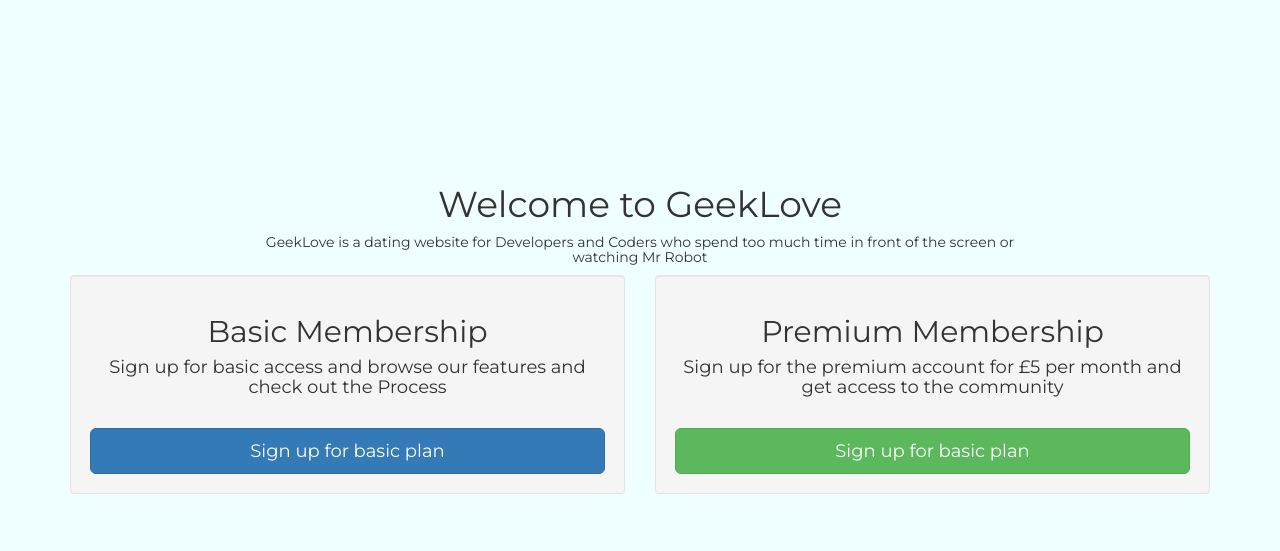
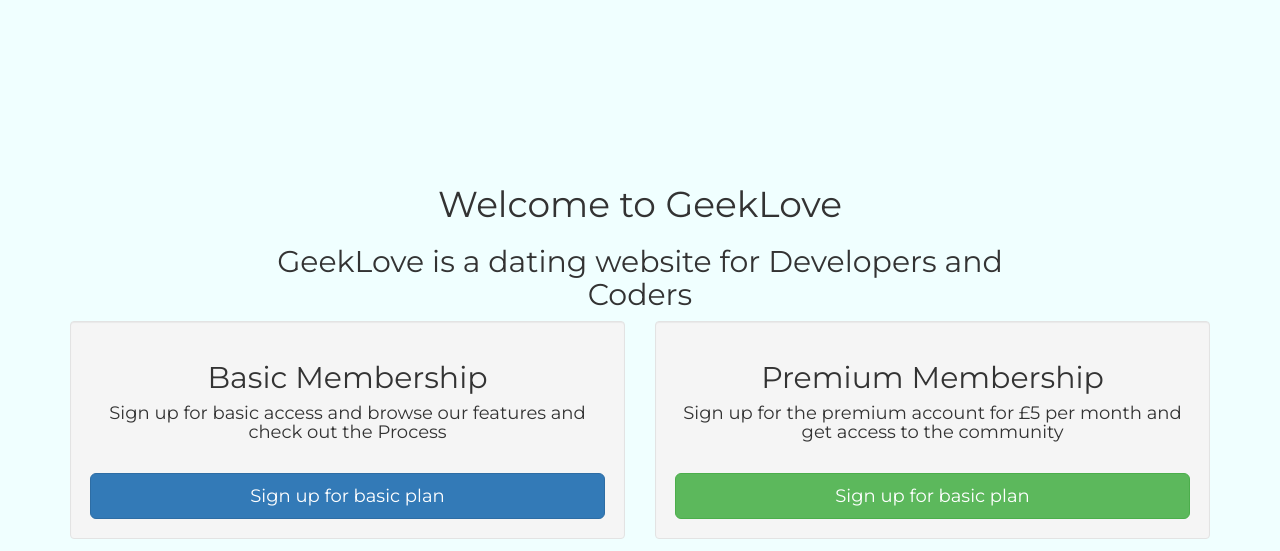
Before and after one commit to Tommy-B-Git/tb-project, a Flask app: page / in a window 1280 px wide. Shown: the part 51-602 px from the top of the page. Run offline with Flask 2, Linux system fonts and the light colour scheme; some libraries are stand-ins or nearby versions.

```diff
--- a/templates/base.html
+++ b/templates/base.html
@@ -12,8 +12,7 @@
       <div class="row">
         <div class="col-md-8 col-md-offset-2">
           <h1 class="appHeaders text-center">Welcome to GeekLove <i class="fa-fa-heart" aria-hidden="true"></i></h1>
-          <h5 class="text-center">GeekLove is a dating website for Developers and Coders who spend
-          too much time in front of the screen or watching Mr Robot</h5>
+          <h2 class="text-center">GeekLove is a dating website for Developers and Coders</h2>
         </div>
       </div> <!-- end row -->
     </div> <!-- end container -->
```
